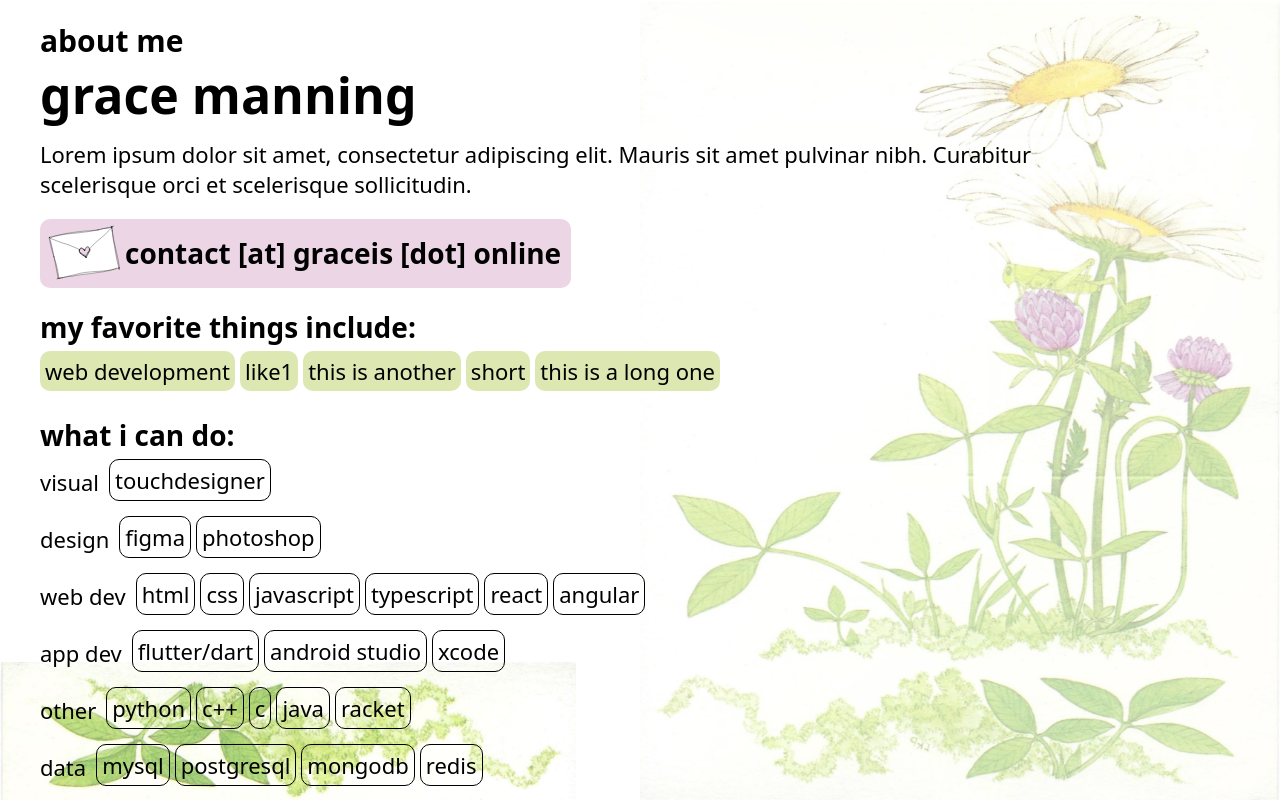
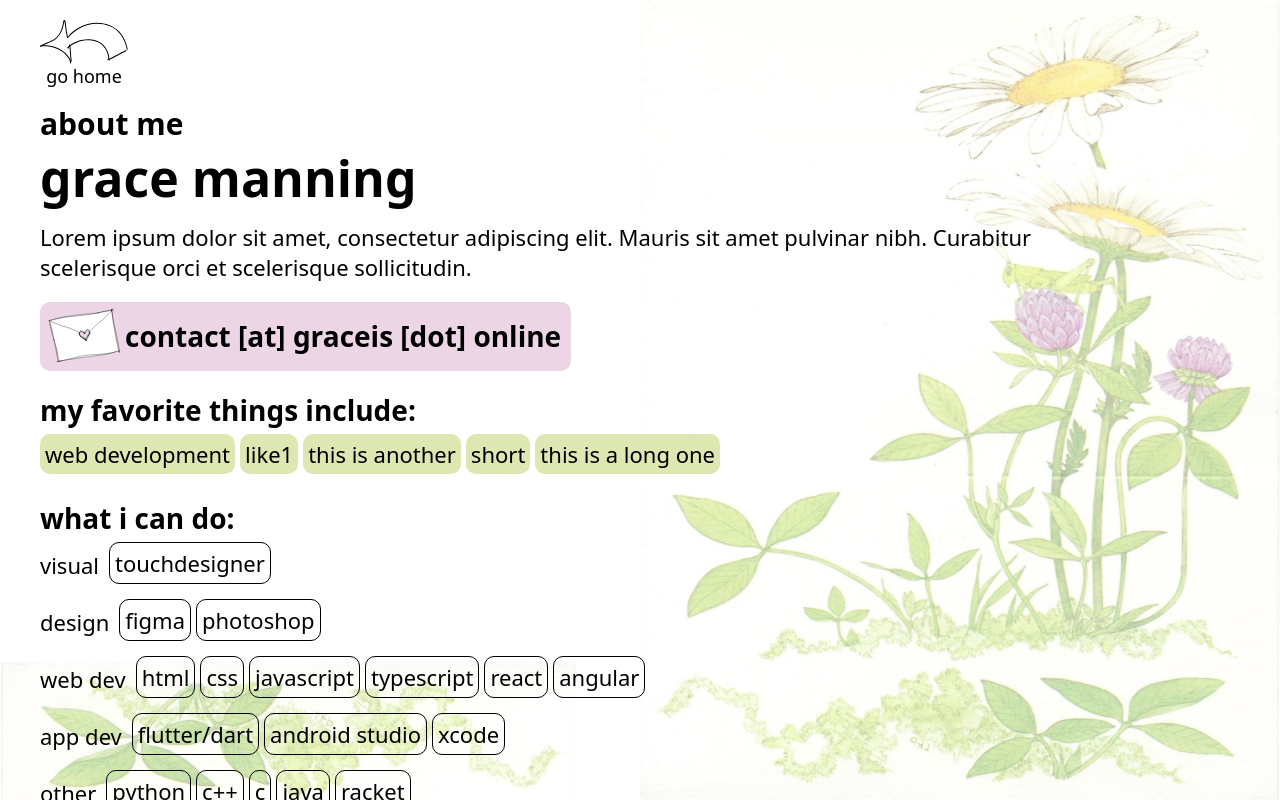
Before and after one commit to gracebmanning/graceis.online, a React (Create React App) app: page /about in a window 1280 px wide. Shown: the top 800 px of the page. Built offline with nearby package versions, Linux system fonts and the light colour scheme; a web font is replaced by a local one.

Commit message:
fix daisies, add back button, custom scrollbar

```diff
--- a/src/assets/assets.js
+++ b/src/assets/assets.js
@@ -1,3 +1,4 @@
+import backarrow from './backarrow.svg';
 import fish from './fish.png';
 import ladybug from './ladybug.png';
 import embroideredstar from './embroidered-star.png';
@@ -12,6 +13,9 @@ import whiteRabbit from './white-rabbit.png';
 import envelope from './envelope.svg';
 
 export{
+    // NAVIGATION
+    backarrow,
+
     // BACKGROUND IMAGE
     newspaper,
     daisies,
@@ -29,5 +33,4 @@ export{
 
     // ABOUT PAGE
     envelope
-
 }
--- a/src/components/About/About.css
+++ b/src/components/About/About.css
@@ -9,6 +9,30 @@
     margin-top: 20px;
     margin-bottom: 20px;
     width: 80%;
+}
+
+.aboutHeader{
+    display: flex;
+    flex-direction: column;
+}
+
+.backLink{
+    display: flex;
+    flex-direction: column;
+    justify-content: center;
+    align-items: center;
+    width: fit-content;
+    text-decoration: none;
+    color: black;
+    transform: scale(1.0);
+    transition: 0.1s ease-in;
+    font-size: 18px;
+    margin-bottom: 15px;
+}
+
+.backLink:hover{
+    transform: scale(1.1);
+    transition: 0.1s ease-out;
 }
 
 .emailBox{
@@ -88,12 +112,11 @@
     background-color: #DCE7B2;
 }
 
-#daisies{
+#aboutDaisies{
     width: 50%;
 }
 
-#daisiesBottom{
+#aboutDaisiesBottom{
     width: 45%;
-    right: auto;
-    left: 0;
+    height: auto;
 }
--- a/src/components/About/About.js
+++ b/src/components/About/About.js
@@ -1,5 +1,5 @@
 import './About.css';
-import { daisiesFlipped, daisiesBottom, envelope } from '../../assets/assets';
+import { daisiesFlipped, daisiesBottom, envelope, backarrow } from '../../assets/assets';
 
 let skills = [
     {
@@ -37,12 +37,20 @@ let likes = ['web development', 'like1', 'this is another', 'short', 'this is a
 export default function About(){
     return(
         <div>
-            <img className='backgroundImg flipped' id='daisies' src={daisiesFlipped} alt='two daisies with smaller purple blooms and surrounding greenery' />
-            <img className='bottomBackgroundImages' id='daisiesBottom' src={daisiesBottom} alt='' />
+            <img className='backgroundImg topRight' id='aboutDaisies' src={daisiesFlipped} alt='two daisies with smaller purple blooms and surrounding greenery' />
+            <img className='backgroundImg bottomLeft' id='aboutDaisiesBottom' src={daisiesBottom} alt='' />
             <div className='container aboutContainer'>
                 <div className='aboutText'>
-                    <h2>about me</h2>
-                    <h1>grace manning</h1>
+                    <div className='aboutHeader'>
+                        <a className='backLink' href='/'>
+                            <img src={backarrow} alt='sketch outline of arrow pointing left' />
+                            go home
+                        </a>
+                        <div>
+                            <h2>about me</h2>
+                            <h1>grace manning</h1>
+                        </div>
+                    </div>
                     <p style={{marginTop: '10px'}}>
                         Lorem ipsum dolor sit amet, consectetur adipiscing elit. Mauris sit amet pulvinar nibh. Curabitur scelerisque orci et scelerisque sollicitudin.
                     </p>
--- a/src/components/Home/Home.css
+++ b/src/components/Home/Home.css
@@ -96,11 +96,15 @@
     font-size: 30px;
 }
 
-#daisiesBottomRight{
+#homeDaisiesBottom{
     width: 50%;
+    height: auto;
     opacity: 0.6;
 }
 
 #whiteRabbit{
+    position: absolute;
+    z-index: 0;
     width: 25%;
+    height: auto;
 }
--- a/src/components/Home/Home.js
+++ b/src/components/Home/Home.js
@@ -4,7 +4,7 @@ import { fish, ladybug, embroideredstar, strawberry, lunamoth, whiteRabbit, dais
 export default function Home(){
     return(
         <div>
-            <img className='backgroundImg' src={daisies} alt='two daisies with smaller purple blooms and surrounding greenery' />
+            <img className='backgroundImg topLeft' src={daisies} alt='two daisies with smaller purple blooms and surrounding greenery' />
             <div className='container homeContainer'>
                 <div className='headerText'>
                     <h1 id='title'>grace manning</h1>
@@ -31,8 +31,8 @@ export default function Home(){
                     <p className='navText'>instagram</p>
                 </a>
                 <h2 id='contactText'>contact [at] graceis [dot] online</h2>
-                <img className='bottomBackgroundImages' id='daisiesBottomRight' src={daisiesBottomFlipped} alt='' />
-                <img className='bottomBackgroundImages' id='whiteRabbit' src={whiteRabbit} alt='' />
+                <img className='backgroundImg bottomRight' id='homeDaisiesBottom' src={daisiesBottomFlipped} alt='' />
+                <img className='bottomRight' id='whiteRabbit' src={whiteRabbit} alt='' />
             </div>
         </div>
     )
--- a/src/index.css
+++ b/src/index.css
@@ -7,6 +7,29 @@ font-family: "Mountains of Christmas", serif;
   --color-one: #6c8220;
   --color-two: #3b4216;
   --color-three: #afc45f;
+}
+
+/* width */
+::-webkit-scrollbar{
+  width: 1em;
+}
+
+/* Track */
+::-webkit-scrollbar-track{
+  background: white;
+}
+
+/* Handle */
+::-webkit-scrollbar-thumb{
+  background: #DCE7B2;
+  border-radius: 20px;
+  border: 3px solid #DCE7B2;
+}
+
+/* Handle on hover */
+::-webkit-scrollbar-thumb:hover{
+  background: #b9d562;
+  border: 3px solid #b9d562;
 }
 
 body {
@@ -26,20 +49,26 @@ body {
 .backgroundImg{
   position: absolute;
   z-index: 0;
-  top: 0;
-  left: 0;
   height: 100%;
   opacity: 0.6;
 }
 
-.flipped{
-  left: auto;
+.topLeft{
+  top: 0;
+  left: 0;
+}
+
+.topRight{
+  top: 0;
   right: 0;
 }
 
-.bottomBackgroundImages{
-  z-index: 0;
-  position: absolute;
+.bottomLeft{
+  bottom: 0;
+  left: 0;
+}
+
+.bottomRight{
+  bottom: 0;
   right: 0;
-  bottom: 0;
 }
```
Also changed, not shown: src/assets/backarrow.svg (added).
